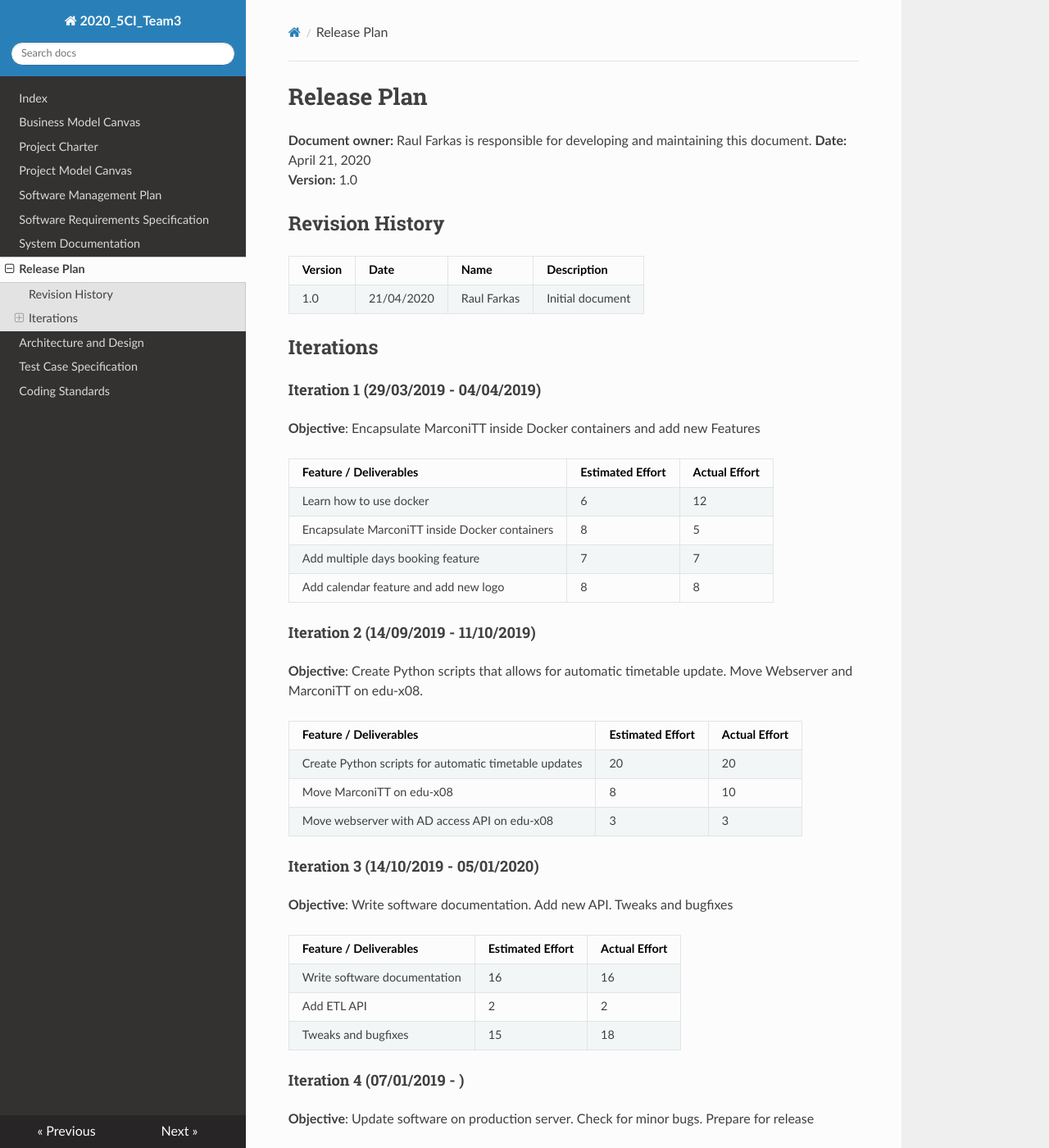
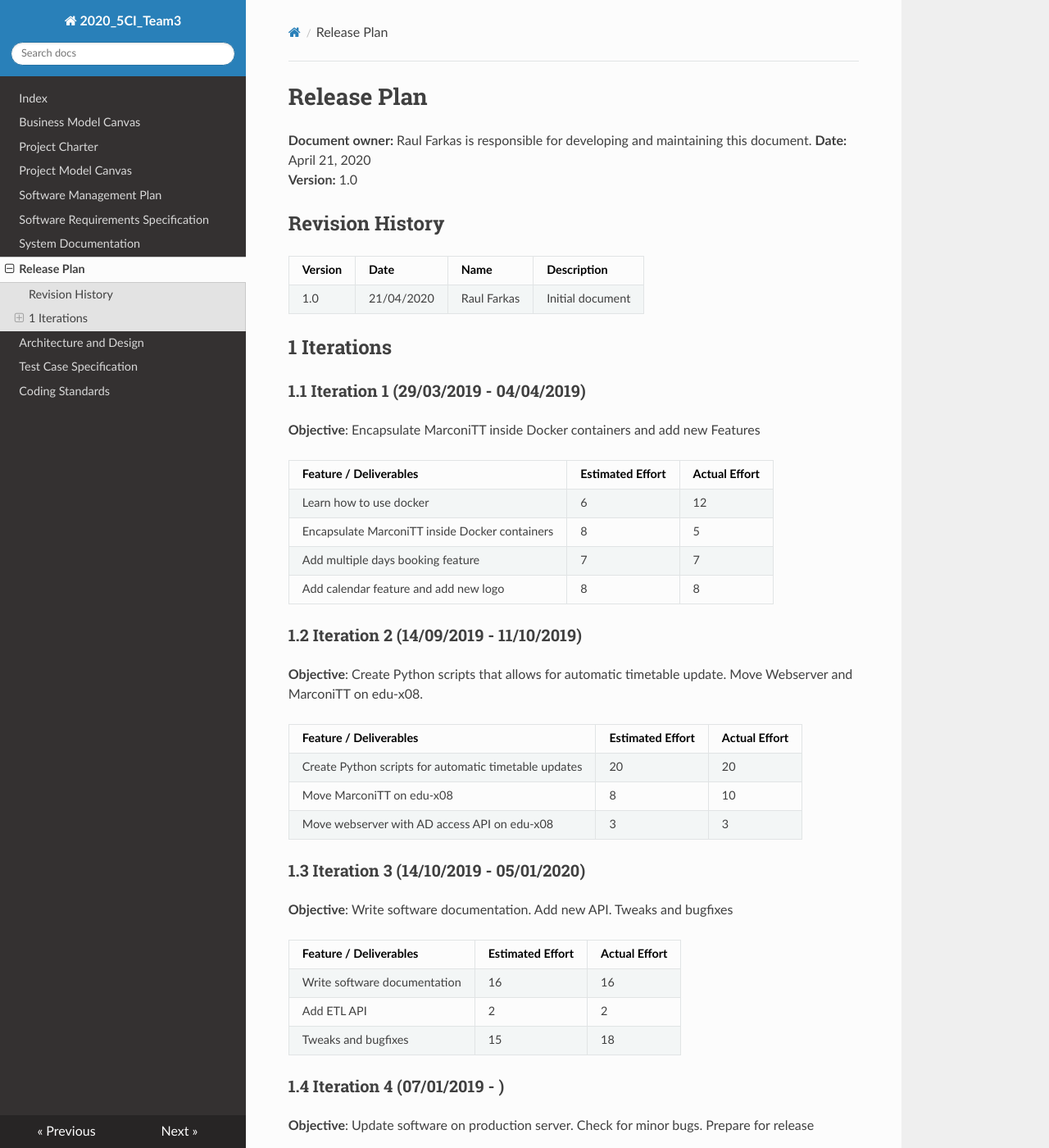
Before and after one commit to TrackyRaul/2020_5CI__team3_Farkas, an MkDocs documentation site: the page built from docs/release_plan.md, in a window 1280 px wide and 1400 px high. Shown: the whole window at 82% size. Built offline with MkDocs 1.6.1, drawn with Linux system fonts in a browser that asks for light colours; nearby versions of some CDN libraries.

Commit message:
Update release_plan.md

```diff
--- a/docs/release_plan.md
+++ b/docs/release_plan.md
@@ -10,9 +10,9 @@
 | ------- | ---------- | ----------- | ---------------- |
 | 1.0     | 21/04/2020 | Raul Farkas | Initial document |
 
-## Iterations
+## 1 Iterations
 
-#### Iteration 1 (29/03/2019 - 04/04/2019)
+### 1.1 Iteration 1 (29/03/2019 - 04/04/2019)
 
 **Objective**: Encapsulate MarconiTT inside Docker containers and add new Features
 
@@ -25,7 +25,7 @@
 
 
 
-#### Iteration 2 (14/09/2019 - 11/10/2019)
+### 1.2 Iteration 2 (14/09/2019 - 11/10/2019)
 
 **Objective**: Create Python scripts that allows for automatic timetable update. Move Webserver and MarconiTT on edu-x08.
 
@@ -35,7 +35,7 @@
 | Move MarconiTT on edu-x08                             | 8                | 10            |
 | Move webserver with AD access API on edu-x08          | 3                | 3             |
 
-#### Iteration 3 (14/10/2019 - 05/01/2020)
+### 1.3 Iteration 3 (14/10/2019 - 05/01/2020)
 
 **Objective**: Write software documentation. Add new API. Tweaks and bugfixes
 
@@ -45,7 +45,7 @@
 | Add ETL API                  | 2                | 2             |
 | Tweaks and bugfixes          | 15               | 18            |
 
-#### Iteration 4 (07/01/2019 - )
+### 1.4 Iteration 4 (07/01/2019 - )
 
 **Objective**: Update software on production server. Check for minor bugs. Prepare for release
 
```
